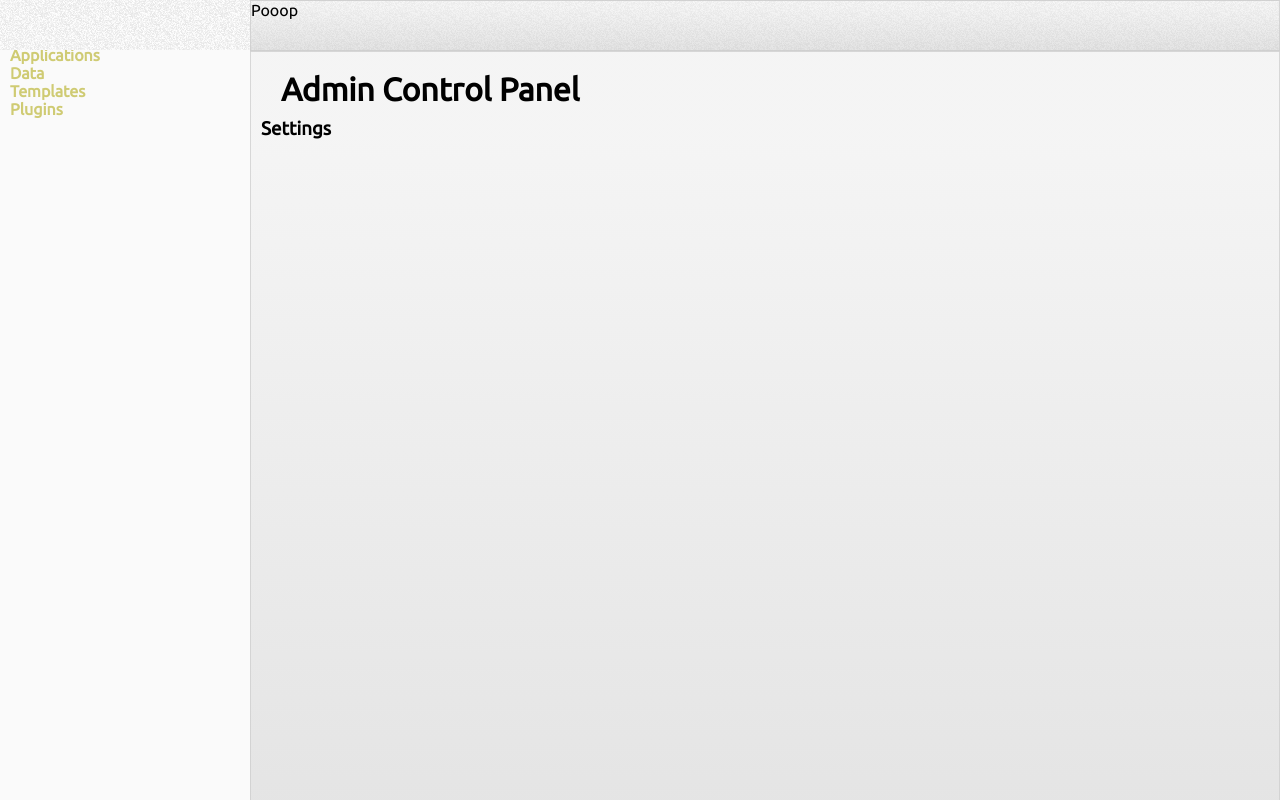
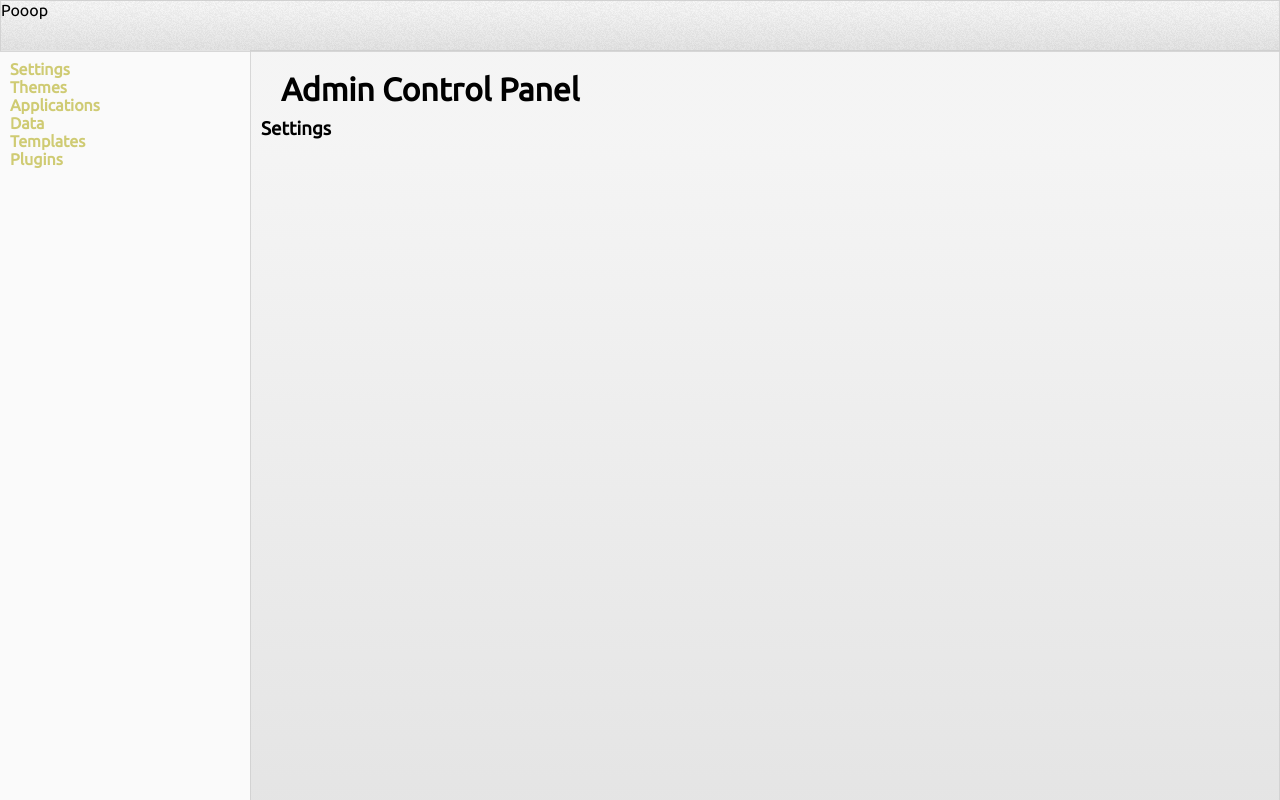
Before and after one commit to zerotri/windowpane, a PHP site: page /database_name/admin.php in a window 1280 px wide. Run offline with PHP 8.4, Linux system fonts and the light colour scheme; some libraries are stand-ins or nearby versions.

Commit message:
Just doing some css changes

```diff
--- a/admin.php
+++ b/admin.php
@@ -81,7 +81,7 @@
 				position: fixed;
 				height: 50px;
 				top: 0px;
-				left: 250px;
+				left: 0px;
 				right: 0px;
 				border: 1px solid rgba(204,204,204,0.75);
 				background-image: -webkit-gradient(
@@ -106,7 +106,7 @@
 				float:left;
 				vertical-align: top;
 				width: 10%;
-				margin: 10px 0 0 10px;
+				margin: 60px 0 0 10px;
 				top: 50px;
 				bottom: 0px;
 				/*margin: 0px;
```
